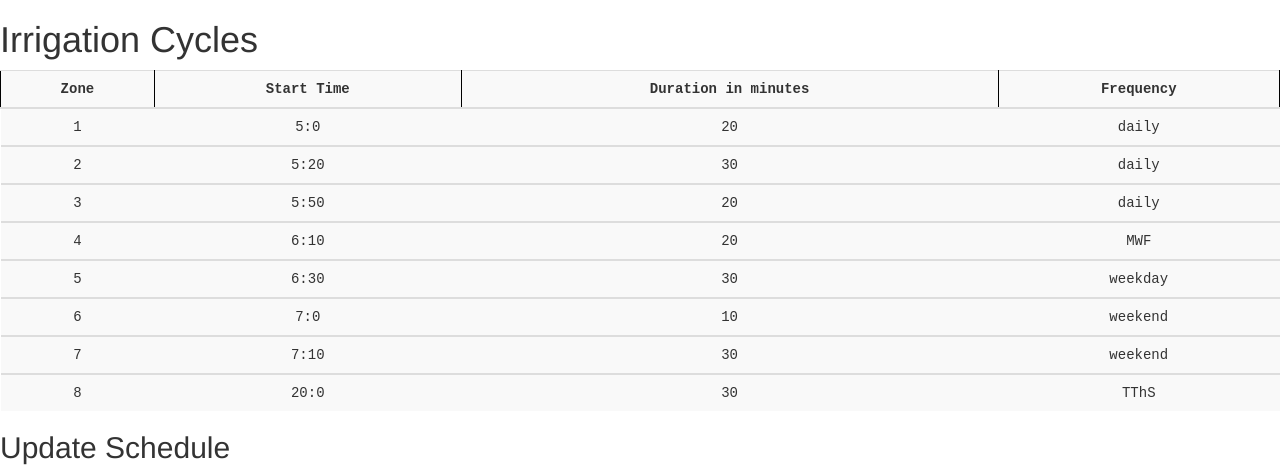
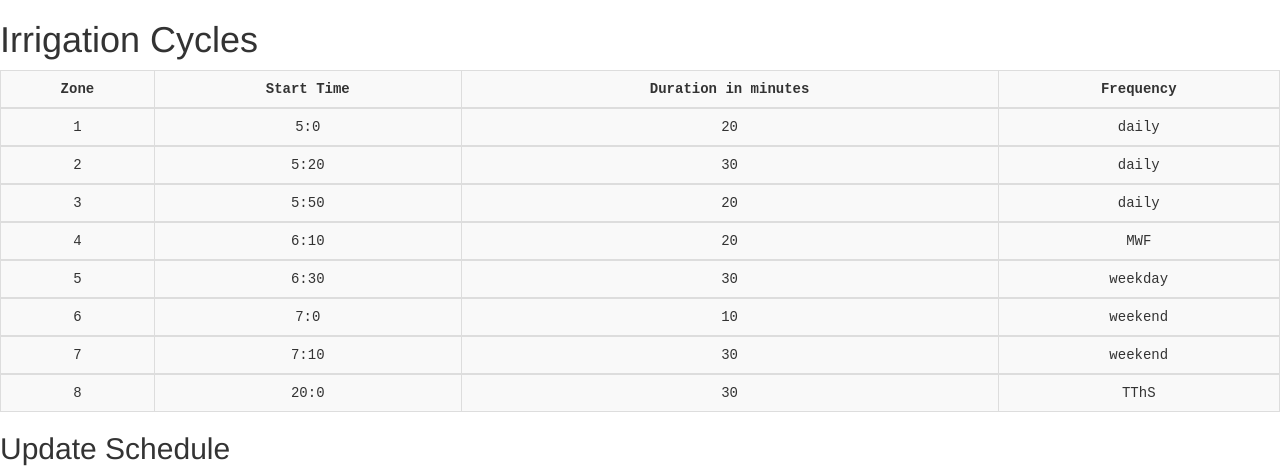
Before and after one commit to alects/IrrigationScheduler, a plain HTML site: page index.html in a window 1280 px wide. Shown: the top 468 px of the page. Drawn offline with nearby package versions, Linux system fonts and the light colour scheme.

Commit message:
background

```diff
--- a/index.html
+++ b/index.html
@@ -34,7 +34,7 @@
 
 <body>
     <h1>Irrigation Cycles</h1>
-    <table class = "table table bordered table-striped table-hover table-dark" id ="schedule_table">
+    <table class = "table table-bordered table-striped table-hover table-dark" id ="schedule_table">
         <tr>
             <th>Zone</th>
             <th>Start Time</th>
```
